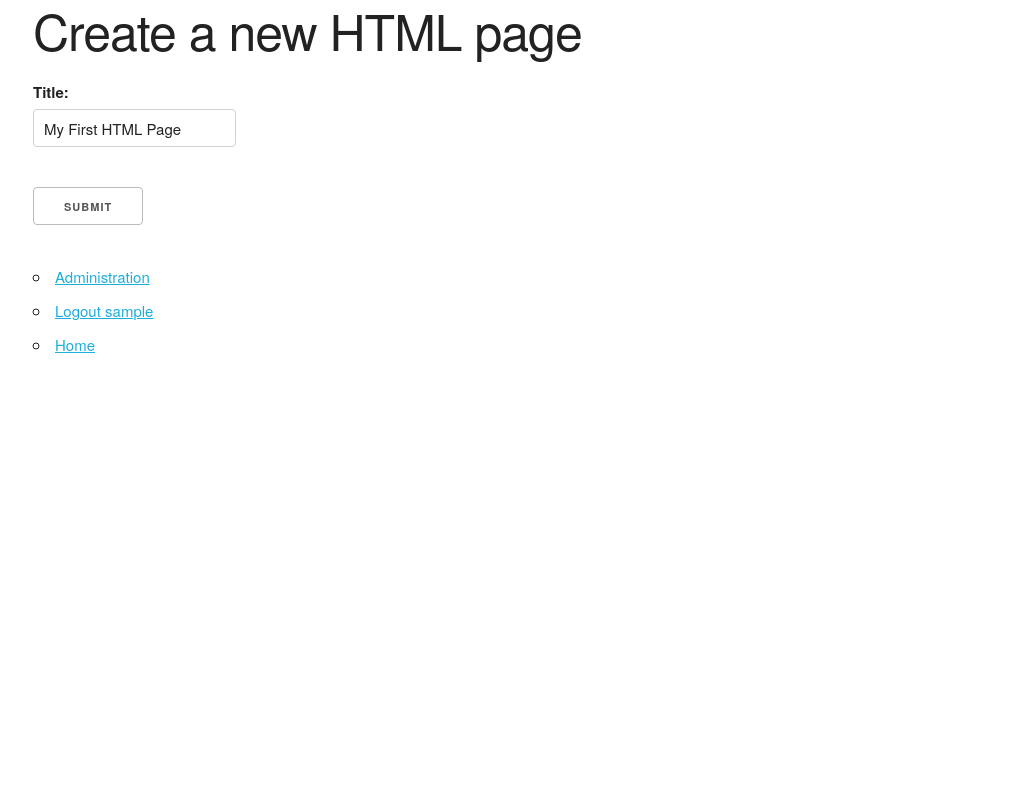
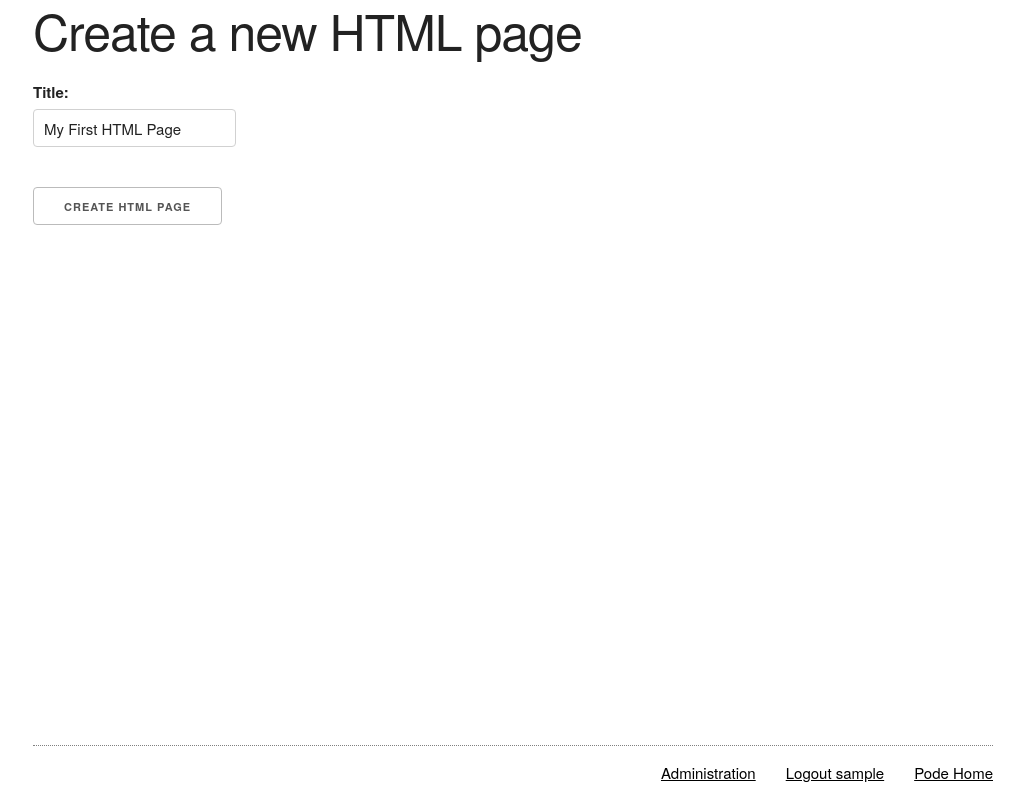
Before and after one commit to toolness/pode, a Django app: a page that uses pode/templates/base.html in a window 1280 px wide. Shown: the whole page, without its empty margins (127-1151 px from the left). Run offline with Django 3.2, Linux system fonts and the light colour scheme; the visitor is signed in with stand-in values (Sample User, id 1); parts of the project's set-up code (start-up, migrations or seed data) failed here and were passed over.

Commit message:
Style/content tweaks. Sticky footer.

```diff
--- a/pode/templates/base.html
+++ b/pode/templates/base.html
@@ -3,14 +3,49 @@
 {% load static %}
 <link rel="stylesheet" href="{% static 'vendor/skeleton/normalize.css' %}">
 <link rel="stylesheet" href="{% static 'vendor/skeleton/skeleton.css' %}">
+<style>
+nav ul {
+  list-style-type: none;
+  text-align: right;
+  border-top: 1px dotted gray;
+  margin-bottom: 0;
+}
+
+nav ul li {
+  padding: 1em;
+  display: inline-block;
+  margin-bottom: 0;
+}
+
+nav ul li:last-child {
+  padding-right: 0;
+}
+
+nav a {
+  color: black;
+}
+
+html, body {
+  height: 100%;
+}
+
+body {
+  display: flex;
+  flex-direction: column;
+}
+
+main {
+  flex: 1;
+}
+</style>
 {% block head %}{% endblock %}
 <title>{{ title }}</title>
 <body>
-  <div class="container">
+  <main class="container">
     <h1>{{ title }}</h1>
     {% block content %}{% endblock %}
-  </div>
-  <div class="container">
+  </main>
+  <footer class="container">
     <nav>
       <ul>
         {% if user.is_authenticated %}
@@ -21,8 +56,8 @@
         {% else %}
           <li><a href="{% url 'github:login' %}">Login via GitHub</a>
         {% endif %}
-          <li><a href="{% url 'pode:home' %}">Home</a>
+          <li><a href="{% url 'pode:home' %}">Pode Home</a>
       </ul>
     </nav>
-  </div>
+  </footer>
 </body>
--- a/pode/templates/create_user_code.html
+++ b/pode/templates/create_user_code.html
@@ -4,6 +4,6 @@
 <form action="{% url 'pode:create_user_code' %}" method="post">
   {% csrf_token %}
   {{ form.as_p }}
-  <input type="submit" value="Submit">
+  <input type="submit" value="Create HTML Page">
 </form>
 {% endblock %}
--- a/pode/templates/edit_user_code.html
+++ b/pode/templates/edit_user_code.html
@@ -23,7 +23,7 @@ form textarea {
       spellcheck="false">
   {% csrf_token %}
   {{ form.as_p }}
-  <input type="submit" value="Submit">
+  <input type="submit" value="Save Changes">
 </form>
 
 {% if not was_just_saved %}
```
